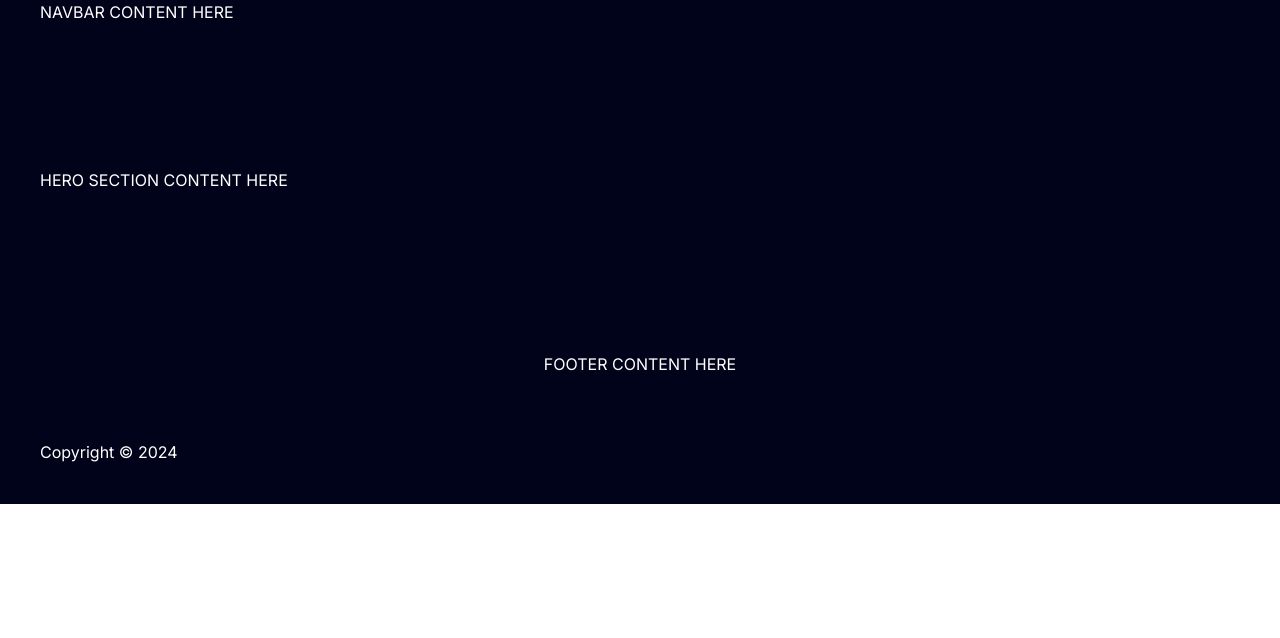
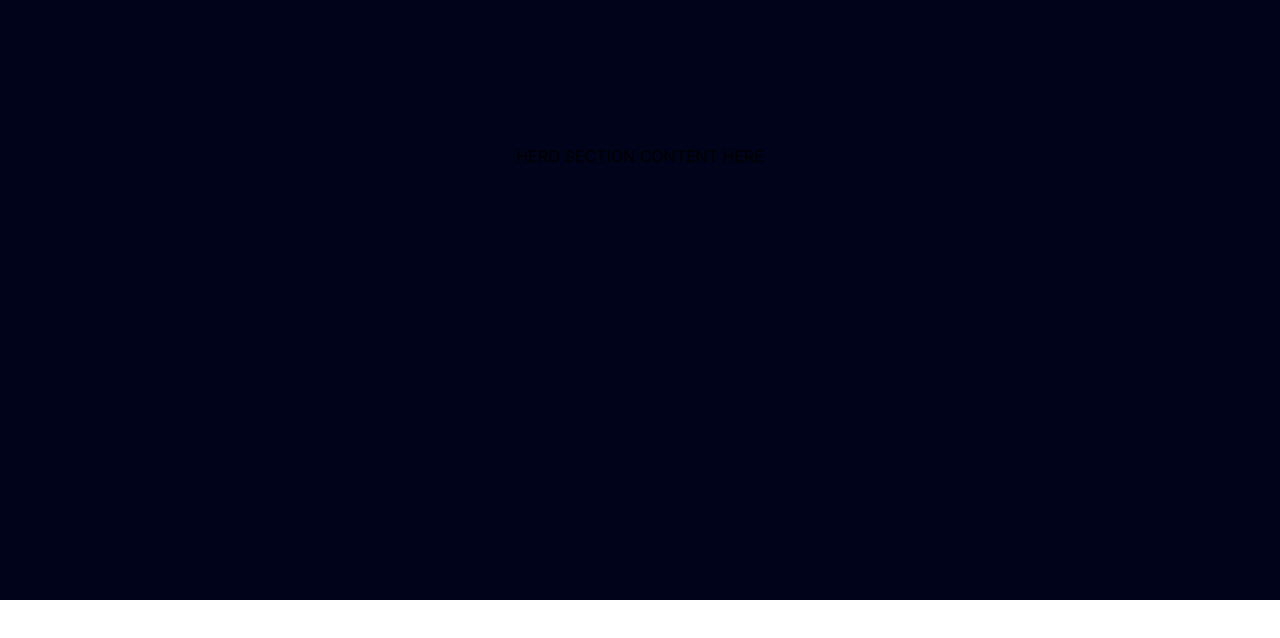
Before and after one commit to HollyGunning/personal-website-frontend, a Next.js app: page / in a window 1280 px wide. Shown: the top 638 px of the page. Built offline with nearby package versions, Linux system fonts and the light colour scheme.

Commit message:
Minor tweaks

```diff
--- a/src/app/page.tsx
+++ b/src/app/page.tsx
@@ -5,13 +5,14 @@ import NavBar from "@/components/NavBar";
 
 export default function Home() {
   return (
-    <main className="relative bg-black-100 flex justify-center items-center flex-col overflow-hidden mx-auto sm:px-10 px-5">
-      <div className="max-w-7xl w-full text-white">
-        <NavBar/>
+    <main className="relative flex justify-center overflow-hidden mx-auto sm:px-10 px-5 min-h-screen lg:min-h-[75vh] bg-black-100">
+
+      <div className="max-w-7xl">
+        {/* <NavBar/> */}
 
         <HeroSection/>
 
-        <Footer/>
+        {/* <Footer/> */}
       </div>
     </main>
   );
```
